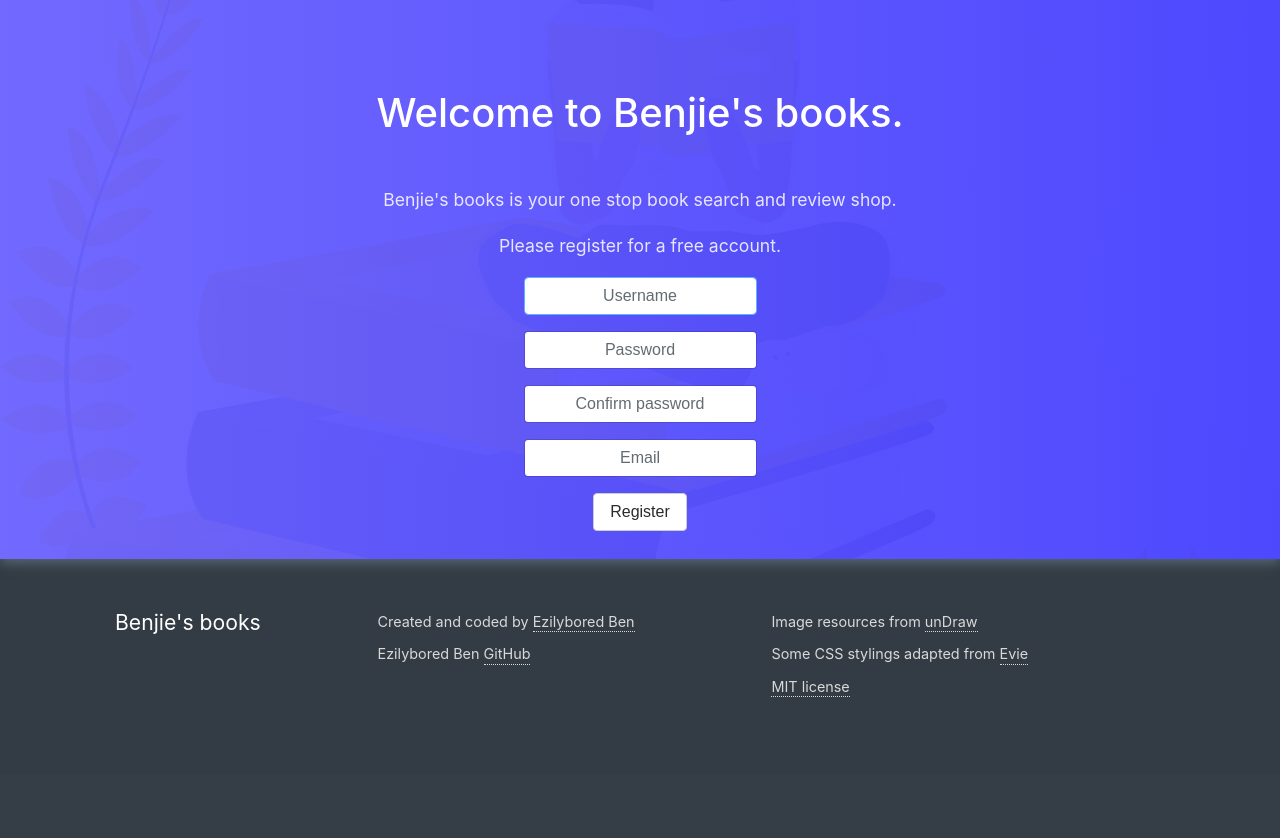
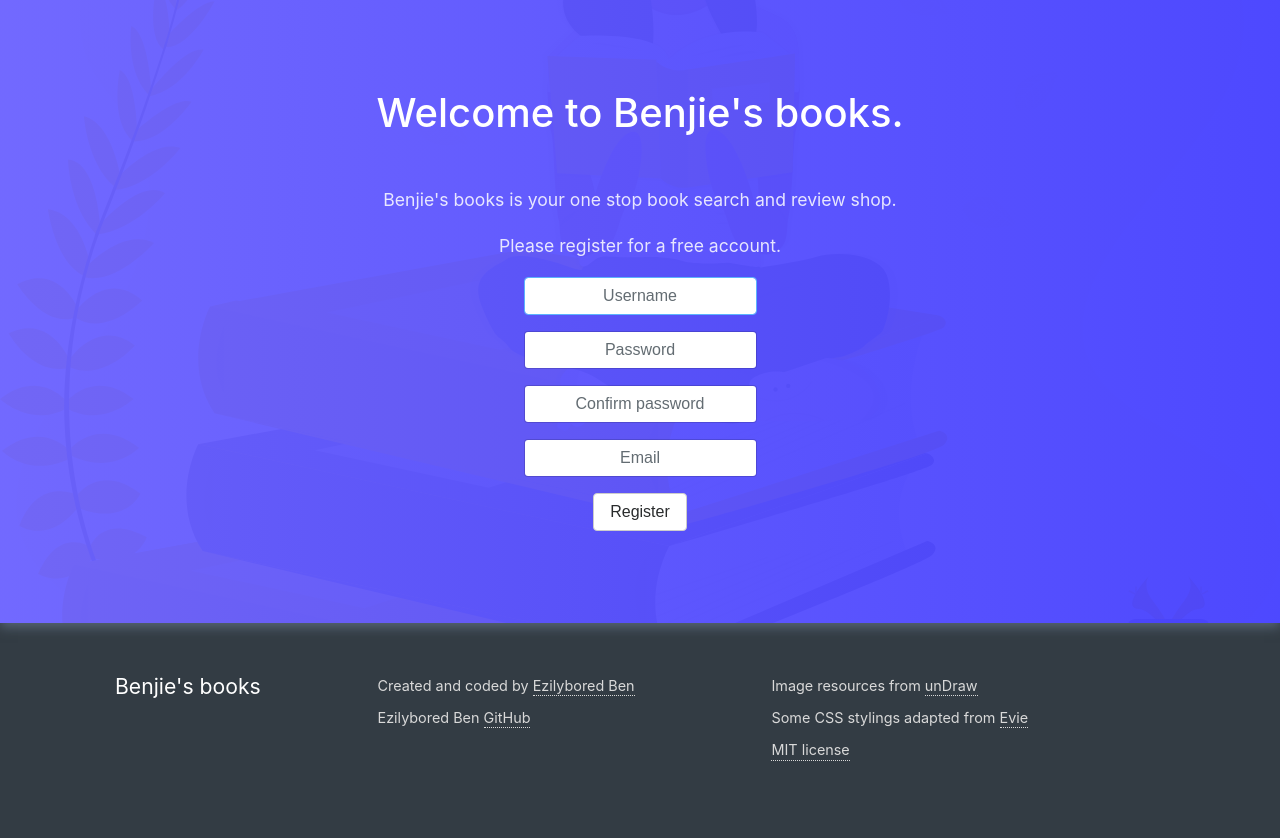
Before and after one commit to ezilybored/cs50wProject1, a Flask app: page / in a window 1280 px wide. Shown: the part 149-987 px from the top of the page. Before the commit the page ends 846 px from the top, so only its background shows below. Run offline with Flask 2, Linux system fonts and the light colour scheme; some libraries are stand-ins or nearby versions.

Commit message:
flex boxes working

```diff
--- a/static/style.css
+++ b/static/style.css
@@ -31,10 +31,9 @@ main {
 /*--- HERO BOX ---*/
 
 .hero {
-  display: inline-block;
   position: relative;
-  width: 100%;
-  height: 70vh;
+  /* width: 100%; */
+  /* height: 70vh; */
   background-image: url('/static/images/undraw_book_lover_mkck.svg');
   background-clip: content-box;
   box-shadow: 0 4px 11px rgba(124, 146, 169, 0.5);
@@ -75,8 +74,9 @@ main {
   -js-display: flex;
   display: flex;
   align-items: center;
+  flex-direction: row;
   justify-content: center;
-  height; 100%;
+  min-height: 70vh;
   padding: calc( 92px) 0;
   overflow: auto; }
   .hero__content__inner {
@@ -135,7 +135,6 @@ main {
 
 /*--- Footer---*/
 .footer {
-  display: block;
   background-color: #ffffff;
   padding: 36pt 0; }
 
```
